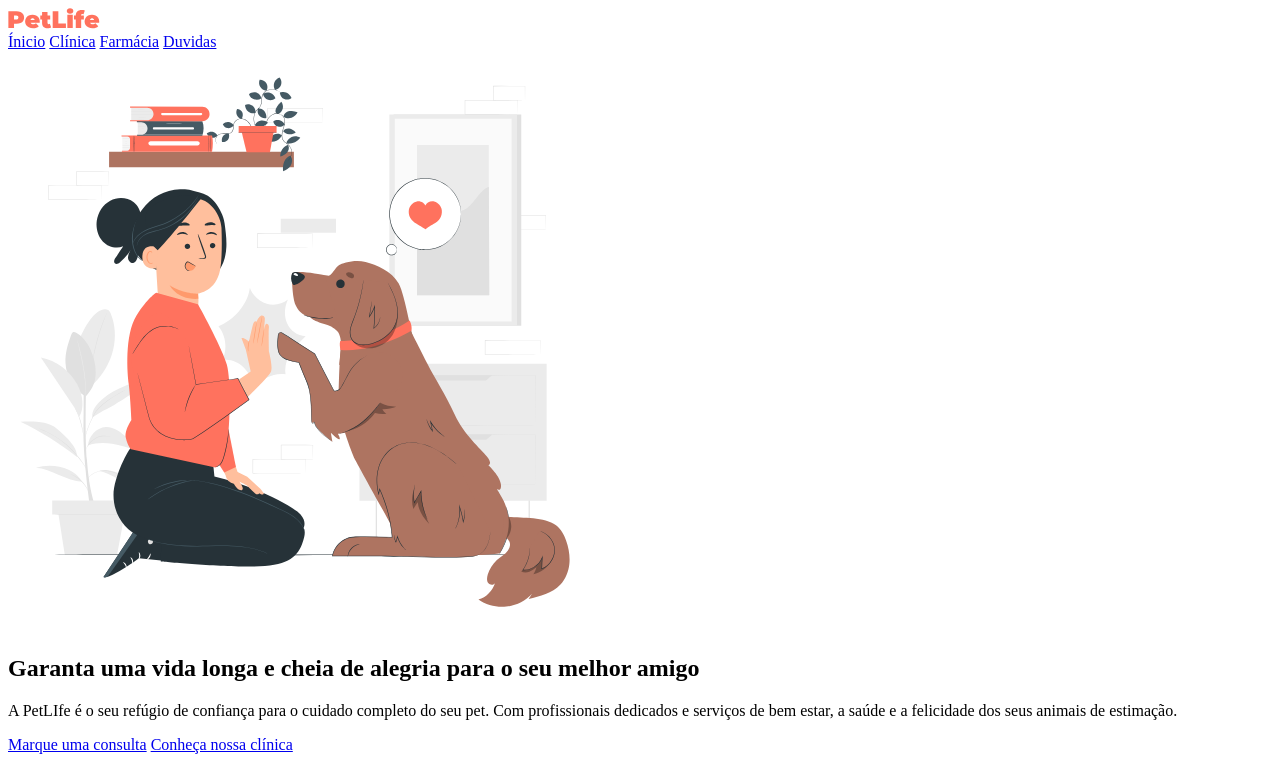
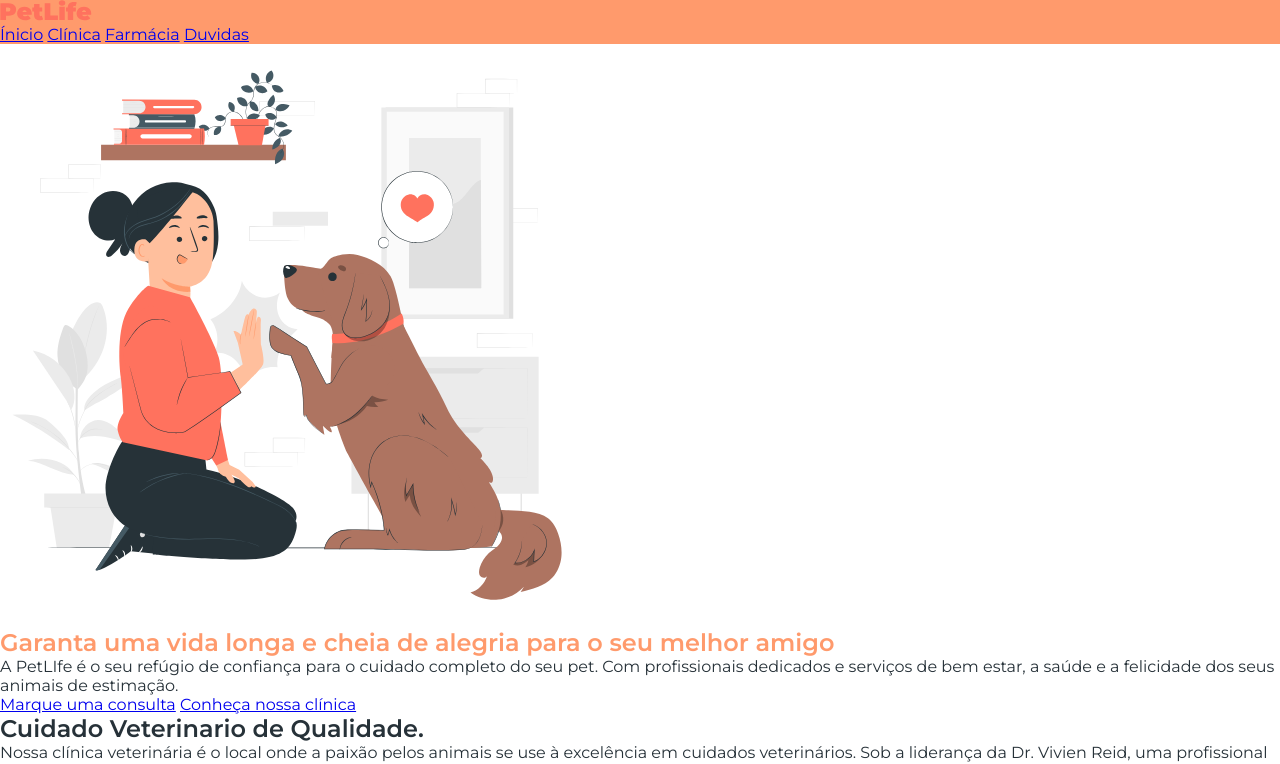
Before and after one commit to gabrielcamarate/landingpage-PetLife, a plain HTML site: page index.html in a window 1280 px wide. Shown: the top 764 px of the page. Drawn offline with Linux system fonts and the light colour scheme.

Commit message:
Criação do arquivo CSS, e inicialização da estilização global, do body, header e titulo 1

```diff
--- a/index.html
+++ b/index.html
@@ -3,6 +3,12 @@
 <head>
     <meta charset="UTF-8">
     <meta name="viewport" content="width=device-width, initial-scale=1.0">
+
+    <link rel="stylesheet" href="style.css">
+    <link rel="preconnect" href="https://fonts.googleapis.com">
+    <link rel="preconnect" href="https://fonts.gstatic.com" crossorigin>
+    <link href="https://fonts.googleapis.com/css2?family=Montserrat:wght@400;600&display=swap" rel="stylesheet">
+
     <title>PetLife</title>
     <meta name="description" content="Garante uma vida longa e cheia de alegria para o seu melhor amigo.">
 </head>
--- /dev/null
+++ b/style.css
@@ -0,0 +1,22 @@
+* {
+    box-sizing: border-box;
+    font-family: 'Montserrat' ,sans-serif;
+    margin: 0;
+    padding: 0;
+}
+
+
+body {
+    color: #263138;
+}
+
+
+header {
+    background-color: #FF9A6C;
+}
+
+
+
+h1 {
+    color: #FF9A6C;
+}
```
